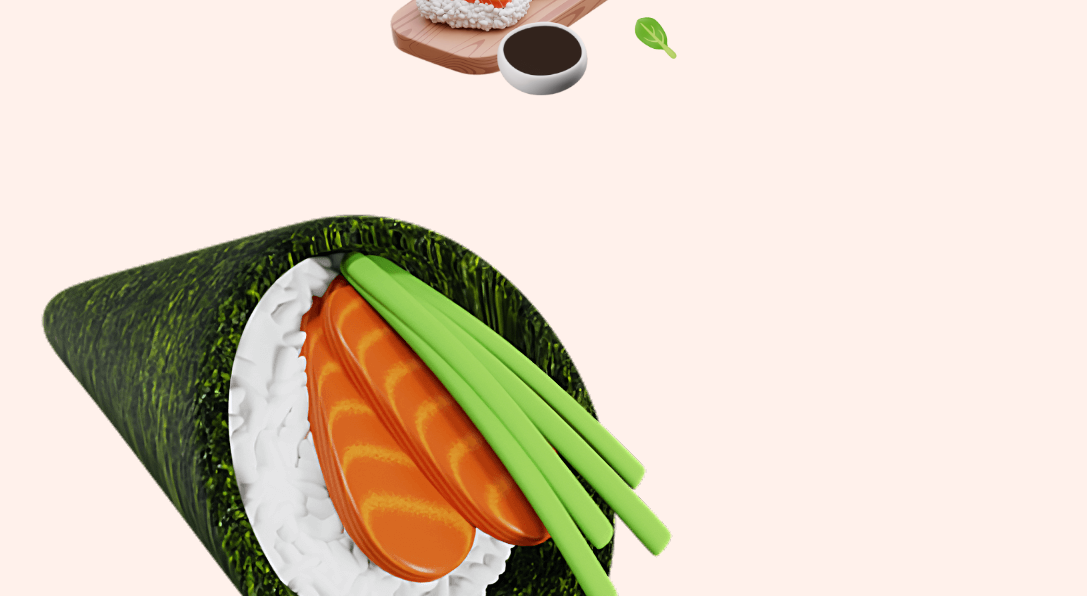
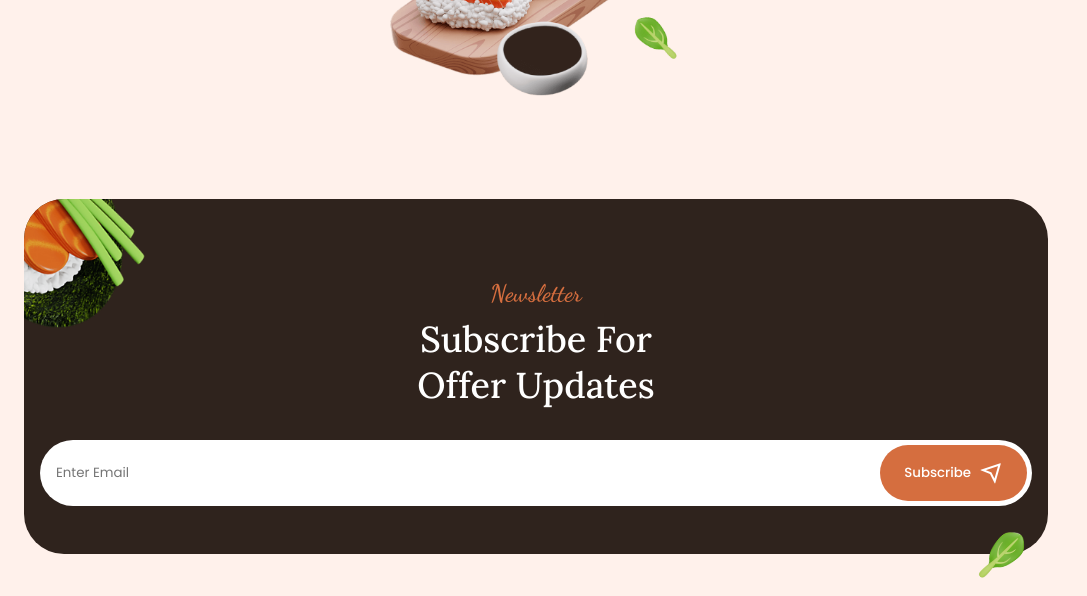
Before and after one commit to GabrielChagas1/responsive-sushi-website, a plain HTML site: page index.html in a window 1280 px wide. Shown: the part 2970-3566 px from the top of the page, without its empty margins (0-1087 px from the left). Drawn offline with nearby package versions, Linux system fonts and the light colour scheme.

Commit message:
chore: creating style newsletter section.

```diff
--- a/assets/css/styles.css
+++ b/assets/css/styles.css
@@ -548,3 +548,68 @@ body.dark-theme{
   bottom: 12rem;
   transform: rotate(-30deg);
 }
+
+/*=============== NEWSLETTER ===============*/
+.newsletter__container{
+  position: relative;
+}
+
+.newsletter__content{
+  position: relative;
+  background-color: hsl(19, 24%, 15%);
+  border-radius: 2.5rem;
+  padding: 5rem 1rem 3rem;
+  text-align: center;
+  overflow: hidden;
+  margin-bottom: 2rem;
+}
+
+.newsletter__img{
+  width: 250px;
+  position: absolute;
+  top: -4.5rem;
+  left: -8rem;
+}
+
+.newsletter__data .section__title{
+  color: #fff;
+  margin-bottom: 2rem;
+}
+
+.newsletter__form{
+  background-color: #fff;
+  padding: 5px 5px 5px 16px;
+  border-radius: 4rem;
+  display: flex;
+  column-gap: .5rem;
+}
+
+.newsletter__input,
+.newsletter__button{
+  font-family: var(--body-font);
+  border: none;
+  outline: none;
+}
+
+.newsletter__input{
+  width: 90%;
+  color: var(--text-color);
+}
+
+.newsletter__button{
+  cursor: pointer;
+}
+
+.newsletter__spinach{
+  width: 30px;
+  position: absolute;
+  right: 2rem;
+  bottom: -2rem;
+  transform: rotate(45deg);
+}
+
+.newsletter__container,
+.newsletter__form,
+.newsletter__input{
+  transition: background 0.4s; /* for dark mode animation */
+}
```
